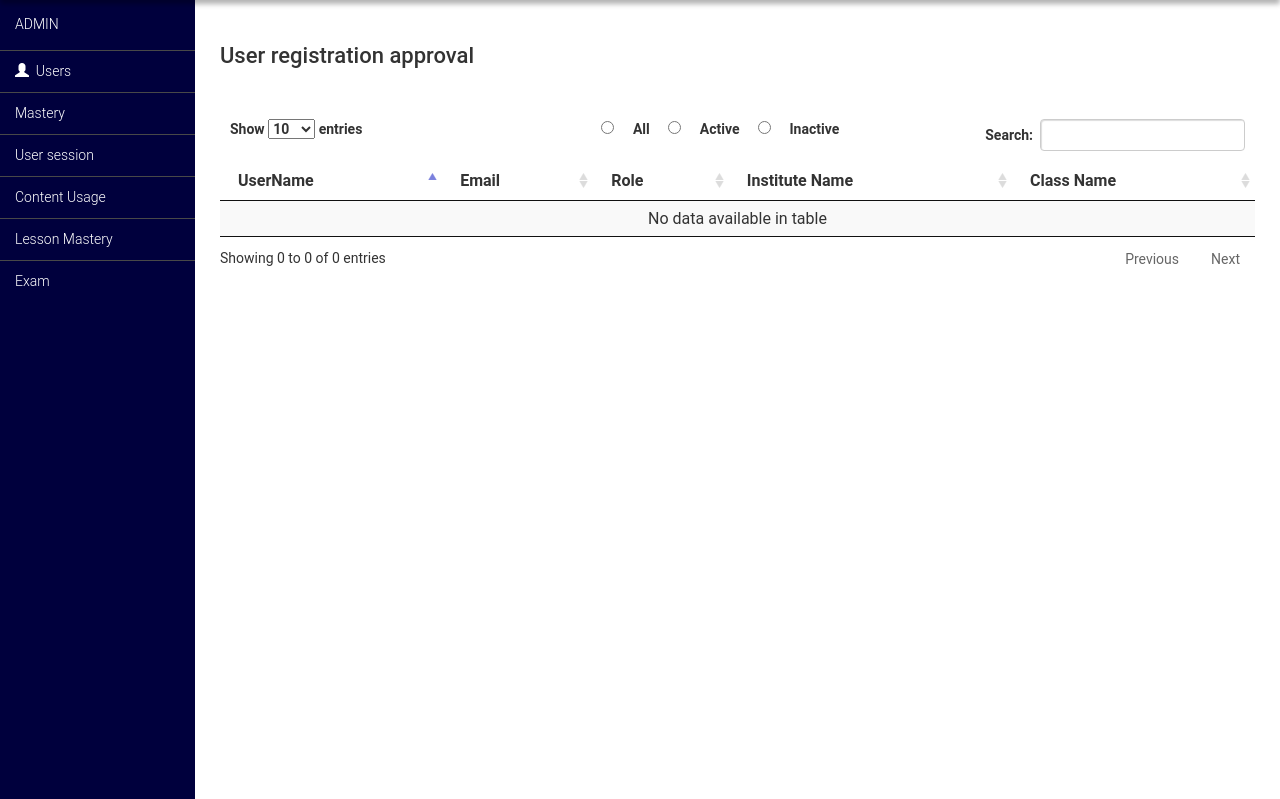
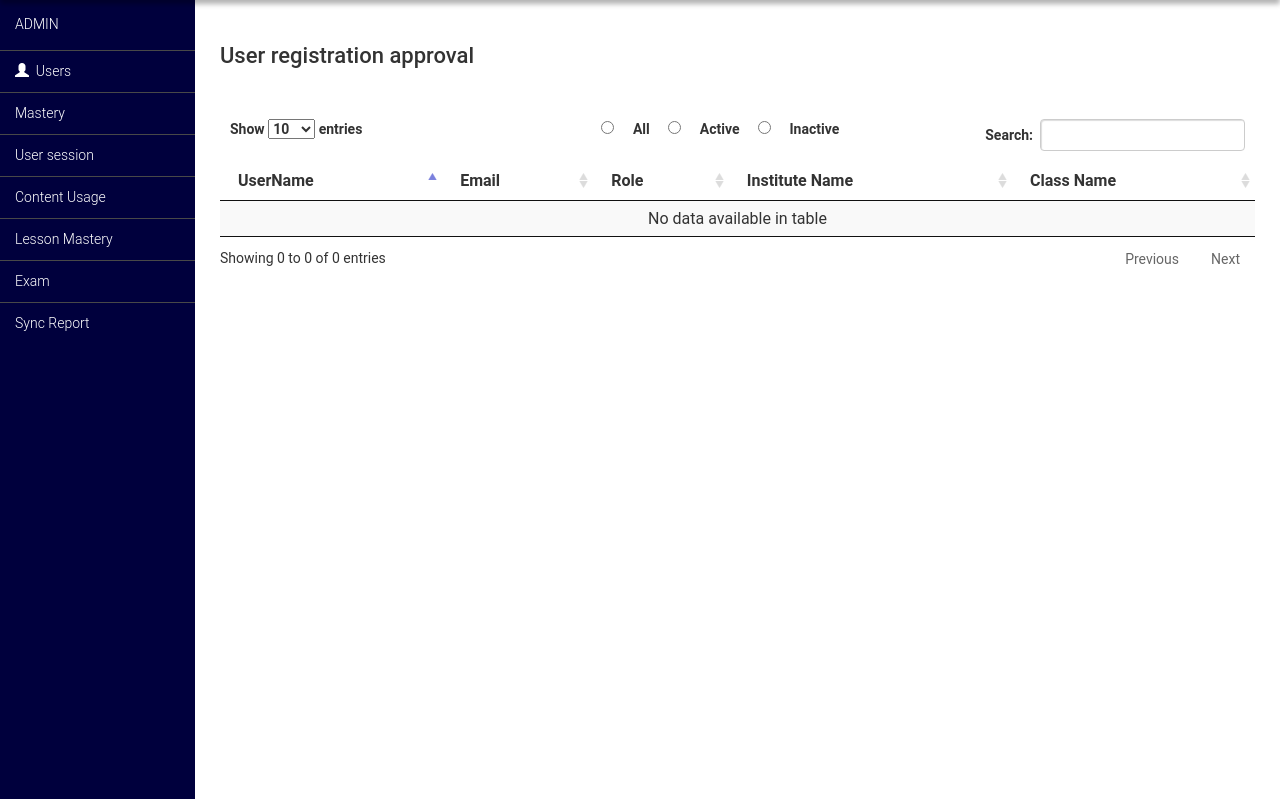
Before and after one commit to swapnil106111/Nalanda_Dashboard, a Django app: page /account/admin in a window 1280 px wide. Shown: the part 47-846 px from the top of the page. Run offline with Django 3.2, Linux system fonts and the light colour scheme; the visitor is signed in with stand-in values (Sample User, id 1); data comes from the database, SQL or seed files in the repository; some libraries are stand-ins or nearby versions.

Commit message:
added sync_report navigator

```diff
--- a/account/templates/base_site.html
+++ b/account/templates/base_site.html
@@ -24,6 +24,7 @@
             <li class="navigation-item"><a href="{% url 'get_contentusage' %}">Content Usage</a></li>
             <li class="navigation-item"><a href="{% url 'get_lesson_mastery' %}">Lesson Mastery</a></li>
             <li class="navigation-item"><a href="{% url 'get_exam_metrics' %}">Exam</a></li>
+            <li class="navigation-item"><a href="{% url 'get_sync_report' %}">Sync Report</a></li>
 
         {% else %}
 
@@ -35,6 +36,7 @@
         <li class="navigation-item"><a href="{% url 'get_contentusage' %}">Content Usage</a></li>
         <li class="navigation-item"><a href="{% url 'get_lesson_mastery' %}">Lesson Mastery</a></li>
         <li class="navigation-item"><a href="{% url 'get_exam_metrics' %}">Exam</a></li>
+        <li class="navigation-item"><a href="{% url 'get_sync_report' %}">Sync Report</a></li>
         {% endif %}
 
     </ul>
```
